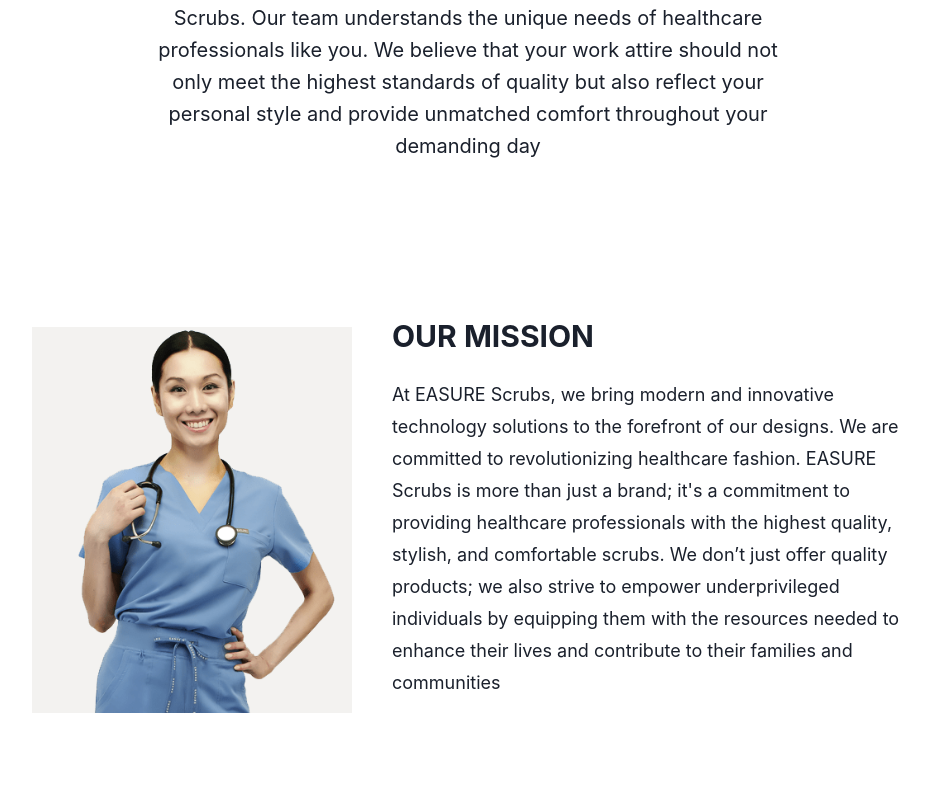
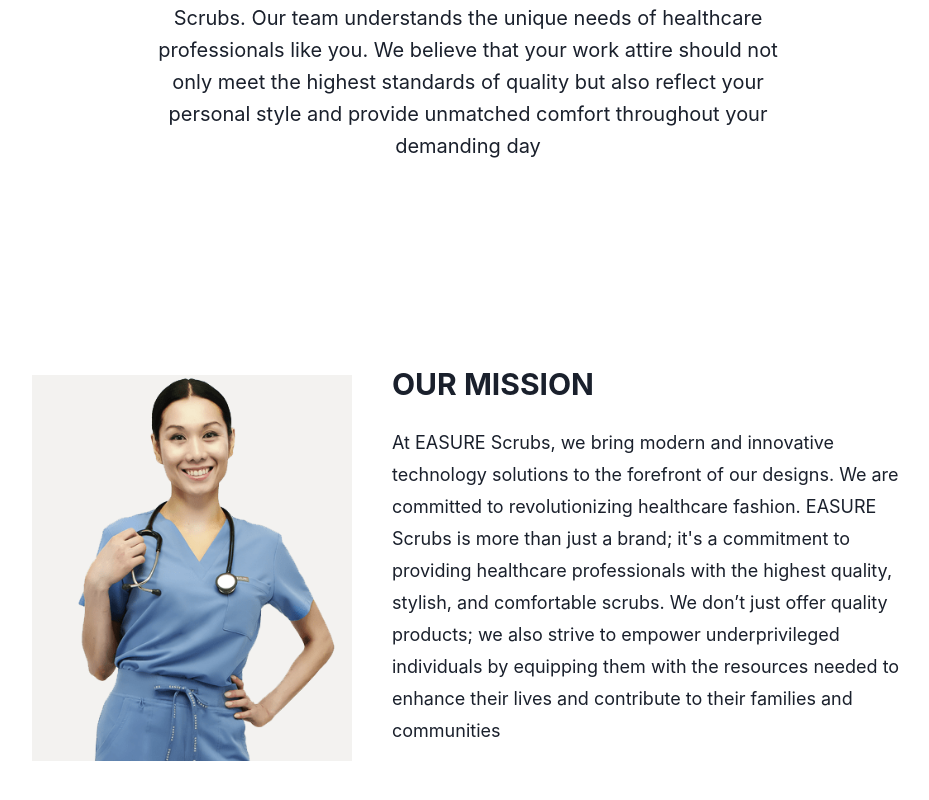
Before and after one commit to UmarRajpoot/EASURE-SCRUBS, a React (Create React App) app: page /OurStory in a window 1280 px wide. Shown: the part 1015-1815 px from the top of the page, without its empty margins (172-1101 px from the left). Built offline with nearby package versions, Linux system fonts and the light colour scheme.

Commit message:
video size change

```diff
--- a/src/pages/OurStory/OurStory.js
+++ b/src/pages/OurStory/OurStory.js
@@ -32,7 +32,7 @@ const OurStory = () => {
       <Stack
         spacing={"10"}
         direction={["column", "row"]}
-        className="flex flex-col md:flex-row items-center justify-center my-28"
+        className="flex flex-col md:flex-row items-center justify-center my-40"
       >
         <Box w={"80"} h={"80"}>
           <img src={ModelPhoto} width={"100%"} height={"100%"} />
@@ -55,7 +55,7 @@ const OurStory = () => {
         </Box>
       </Stack>
       <Box display={"flex"} alignItems={"center"} justifyContent={"center"}>
-        <Box w={["80%", "70%"]}>
+        <Box w={["80%", "60%"]}>
           <ReactPlayer
             width={"100%"}
             height={"100%"}
```
